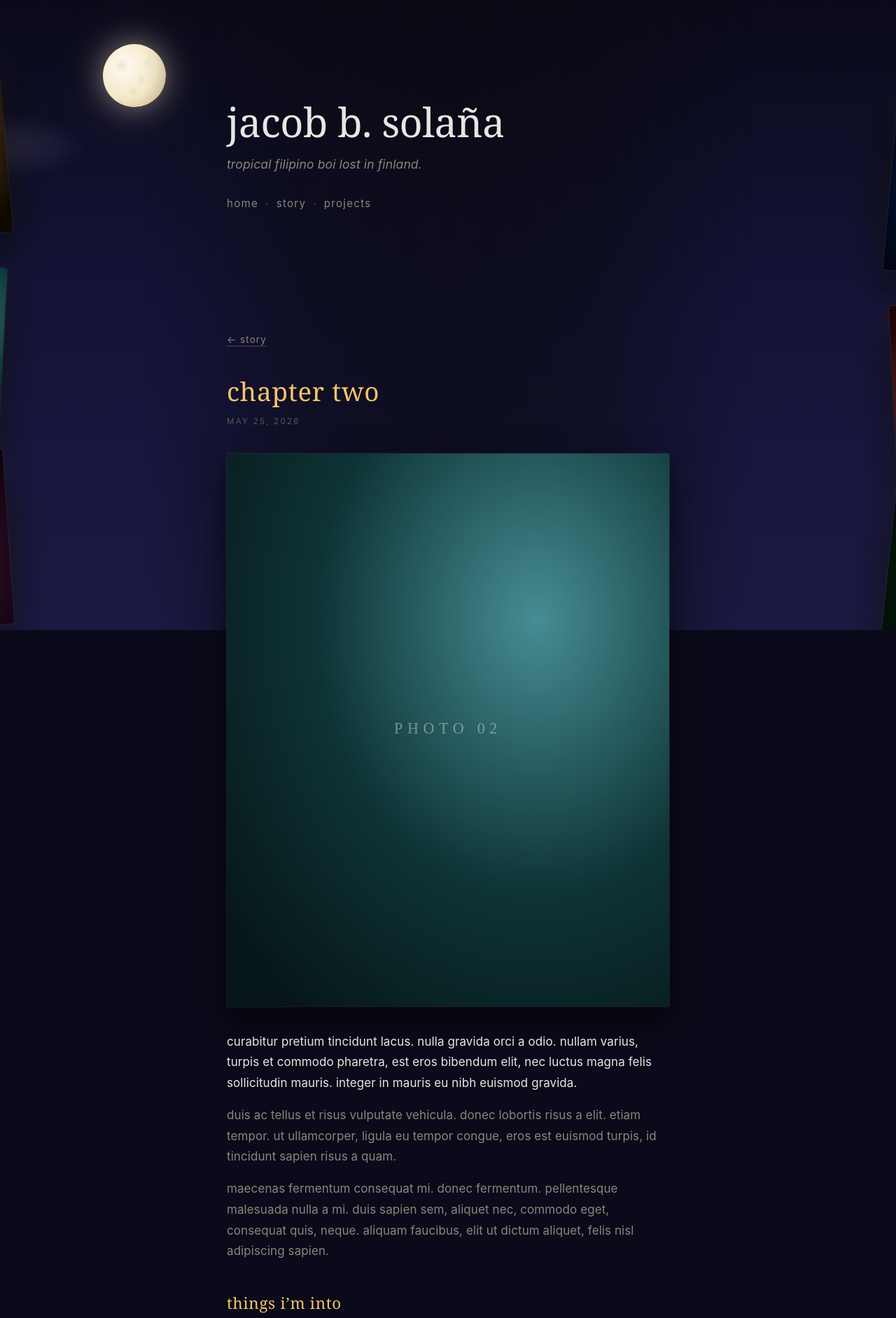
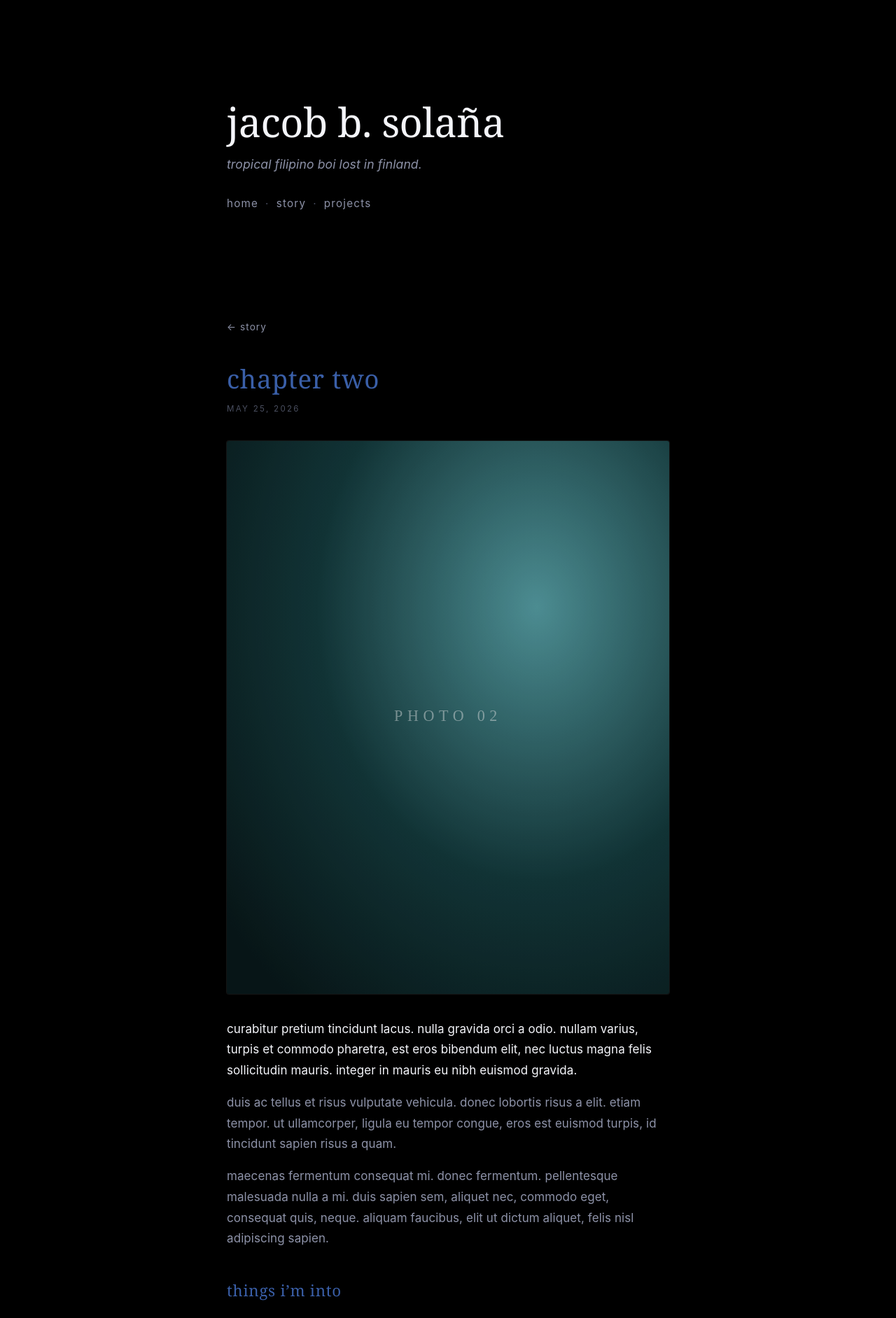
Before and after one commit to jcobrew/jcobrew.github.io, a Jekyll site: the page built from _chapters/chapter-two.md, in a window 1280 px wide. Shown: the top 1883 px of the page at 70% size. Built offline with Jekyll 4.4.1, drawn with Linux system fonts in a browser that asks for light colours.

Commit message:
Simplify: drop moonset + side-peek, recolor to black/white/dark blue
Strips the cinematic flourishes back to a quieter, story-focused
baseline:

- Removes the moonset-at-dawn backdrop (sky, moon, clouds, sun glow)
  from the story-layout default and its CSS / scroll-driven JS.
- Removes the cursor-driven side-peek photo layer (the figures that
  drifted in from the screen edges) and its include, CSS, and JS.
- Drops the dead reel / gallery / vignette CSS that no page references
  any more.
- New palette: pure black background, near-white text, a single heavy
  dark blue (#3a5fa8) for accents, links, and headings.
- Trims script.js down to just the scroll-reveal IntersectionObserver.
- Updates the placeholder README to reflect current usage.

The cinematic / interactive layers can come back later; this leaves a
calm canvas for the writing.

```diff
--- a/_includes/peek-layer.html
+++ /dev/null
@@ -1,8 +0,0 @@
-<div id="side-peek-layer" aria-hidden="true">
-  <figure class="peek left peek-l1" data-rot="-5" data-off="96"><img src="{{ '/assets/placeholders/photo-01.svg' | relative_url }}" alt=""></figure>
-  <figure class="peek left peek-l2" data-rot="3"  data-off="98"><img src="{{ '/assets/placeholders/photo-02.svg' | relative_url }}" alt=""></figure>
-  <figure class="peek left peek-l3" data-rot="-4" data-off="94"><img src="{{ '/assets/placeholders/photo-03.svg' | relative_url }}" alt=""></figure>
-  <figure class="peek right peek-r1" data-rot="5"  data-off="96"><img src="{{ '/assets/placeholders/photo-04.svg' | relative_url }}" alt=""></figure>
-  <figure class="peek right peek-r2" data-rot="-3" data-off="98"><img src="{{ '/assets/placeholders/photo-05.svg' | relative_url }}" alt=""></figure>
-  <figure class="peek right peek-r3" data-rot="6"  data-off="94"><img src="{{ '/assets/placeholders/photo-06.svg' | relative_url }}" alt=""></figure>
-</div>
--- a/_layouts/default.html
+++ b/_layouts/default.html
@@ -8,22 +8,6 @@
   <link rel="stylesheet" href="{{ '/styles.css' | relative_url }}">
 </head>
 <body{% if page.body_class %} class="{{ page.body_class }}"{% endif %}>
-
-  {% if page.body_class == 'story' %}
-    <!-- Moonset-at-dawn backdrop. Sky color, moon position, sun glow, and cloud opacity
-         are driven by scroll progress via CSS variables set in script.js. -->
-    <div id="sky-stage" aria-hidden="true">
-      <div id="sky"></div>
-      <div class="cloud cloud-1"></div>
-      <div class="cloud cloud-2"></div>
-      <div class="cloud cloud-3"></div>
-      <div class="cloud cloud-4"></div>
-      <div id="moon"></div>
-      <div id="sun-glow"></div>
-    </div>
-  {% endif %}
-
-  {% include peek-layer.html %}
 
   <main>
     {% include header.html nav=page.nav %}
--- a/script.js
+++ b/script.js
@@ -1,8 +1,6 @@
 (function () {
   const reduceMotion = window.matchMedia("(prefers-reduced-motion: reduce)").matches;
-  const isMobile = window.matchMedia("(max-width: 768px)").matches;
 
-  // Scroll reveal for sections
   if ("IntersectionObserver" in window && !reduceMotion) {
     const io = new IntersectionObserver(
       (entries) => {
@@ -19,111 +17,4 @@
   } else {
     document.querySelectorAll("section").forEach((s) => s.classList.add("in-view"));
   }
-
-  // Reel: click to expand (placeholder until real <video> is dropped in)
-  const reel = document.querySelector(".reel-frame");
-  if (reel) {
-    reel.addEventListener("click", () => reel.classList.toggle("expanded"));
-    reel.addEventListener("keydown", (e) => {
-      if (e.key === "Enter" || e.key === " ") {
-        e.preventDefault();
-        reel.classList.toggle("expanded");
-      }
-    });
-  }
-
-  // Cursor-driven side peek
-  if (!isMobile && !reduceMotion) {
-    const leftPeeks = Array.from(document.querySelectorAll(".peek.left"));
-    const rightPeeks = Array.from(document.querySelectorAll(".peek.right"));
-
-    let targetLeft = 0;
-    let targetRight = 0;
-    let progLeft = 0;
-    let progRight = 0;
-    let mouseY = window.innerHeight / 2;
-
-    const baseRot = (el) => parseFloat(el.dataset.rot || "0");
-    const baseOff = (el) => parseFloat(el.dataset.off || "96");
-
-    function onMove(e) {
-      const w = window.innerWidth;
-      const x = e.clientX;
-      mouseY = e.clientY;
-      const frac = x / w;
-      targetLeft = Math.max(0, 1 - frac * 2.5);
-      targetRight = Math.max(0, 1 - (1 - frac) * 2.5);
-    }
-
-    function tick() {
-      progLeft += (targetLeft - progLeft) * 0.09;
-      progRight += (targetRight - progRight) * 0.09;
-      const yTilt = (mouseY / window.innerHeight - 0.5) * 6;
-
-      leftPeeks.forEach((p, i) => {
-        const off = baseOff(p);
-        const tx = -off + progLeft * (off - 4 - i * 2);
-        p.style.transform = `translateX(${tx}%) rotate(${baseRot(p) + yTilt * 0.4}deg)`;
-      });
-      rightPeeks.forEach((p, i) => {
-        const off = baseOff(p);
-        const tx = off - progRight * (off - 4 - i * 2);
-        p.style.transform = `translateX(${tx}%) rotate(${baseRot(p) + yTilt * 0.4}deg)`;
-      });
-
-      requestAnimationFrame(tick);
-    }
-
-    window.addEventListener("mousemove", onMove, { passive: true });
-    requestAnimationFrame(tick);
-  }
-
-  // Moonset (story page only): map scroll progress to CSS variables that
-  // drive sky color, moon arc, sun glow, and cloud opacity.
-  if (document.body.classList.contains("story")) {
-    const root = document.documentElement;
-    const MOON_X_START = 15, MOON_X_END = 78;   // vw
-    const MOON_Y_START = 12, MOON_Y_END = 88;   // vh
-    const CLOUD_OP_START = 0.35, CLOUD_OP_END = 0.15;
-    const SUN_RAMP_START = 0.7, SUN_MAX = 0.85;
-
-    function readProgress() {
-      const max = document.documentElement.scrollHeight - window.innerHeight;
-      if (max <= 0) return 0;
-      const p = window.scrollY / max;
-      return p < 0 ? 0 : p > 1 ? 1 : p;
-    }
-
-    function applyProgress(p) {
-      const eased = p * p; // easeInQuad — moon descends faster near horizon
-      const sun = p < SUN_RAMP_START
-        ? 0
-        : ((p - SUN_RAMP_START) / (1 - SUN_RAMP_START)) * SUN_MAX;
-      root.style.setProperty("--scroll-progress", p.toFixed(4));
-      root.style.setProperty("--moon-x", (MOON_X_START + (MOON_X_END - MOON_X_START) * p).toFixed(2) + "vw");
-      root.style.setProperty("--moon-y", (MOON_Y_START + (MOON_Y_END - MOON_Y_START) * eased).toFixed(2) + "vh");
-      root.style.setProperty("--moon-glow-intensity", eased.toFixed(4));
-      root.style.setProperty("--sun-opacity", sun.toFixed(4));
-      root.style.setProperty("--cloud-opacity",
-        (CLOUD_OP_START + (CLOUD_OP_END - CLOUD_OP_START) * p).toFixed(4));
-    }
-
-    let target = readProgress();
-    let current = target;
-    applyProgress(current);
-
-    if (reduceMotion) {
-      // No smoothing loop — write straight from scroll events.
-      window.addEventListener("scroll", () => applyProgress(readProgress()), { passive: true });
-    } else {
-      window.addEventListener("scroll", () => { target = readProgress(); }, { passive: true });
-      const moonTick = () => {
-        current += (target - current) * 0.14;
-        if (Math.abs(target - current) < 0.0004) current = target;
-        applyProgress(current);
-        requestAnimationFrame(moonTick);
-      };
-      requestAnimationFrame(moonTick);
-    }
-  }
 })();
--- a/styles.css
+++ b/styles.css
@@ -1,11 +1,11 @@
 :root {
-  --bg: #0a0a0c;
-  --bg-soft: #14131a;
-  --fg: #e8e6e0;
-  --fg-dim: #8a857c;
-  --fg-faint: #5a564f;
-  --accent: #f4c46a;
-  --accent-soft: rgba(244, 196, 106, 0.18);
+  --bg: #000000;
+  --bg-soft: #0c1430;
+  --fg: #f4f5fa;
+  --fg-dim: #8d92a8;
+  --fg-faint: #4a4f60;
+  --accent: #3a5fa8;
+  --accent-soft: rgba(58, 95, 168, 0.16);
   --frame: rgba(255, 255, 255, 0.08);
 }
 
@@ -23,24 +23,12 @@ body {
   letter-spacing: 0.005em;
   overflow-x: hidden;
   min-height: 100vh;
-  position: relative;
-}
-
-body::before {
-  content: "";
-  position: fixed;
-  inset: 0;
-  pointer-events: none;
-  background: radial-gradient(ellipse at center, transparent 0%, transparent 38%, rgba(0,0,0,0.6) 100%);
-  z-index: 1;
 }
 
 main {
   max-width: 680px;
   margin: 0 auto;
   padding: 16vh 24px 10vh;
-  position: relative;
-  z-index: 3;
 }
 
 header h1 {
@@ -67,7 +55,7 @@ header h1 {
   align-items: baseline;
   font-size: 0.95rem;
   letter-spacing: 0.08em;
-  margin-bottom: 18vh;
+  margin-bottom: 16vh;
 }
 
 .site-nav a {
@@ -87,11 +75,12 @@ header h1 {
   color: var(--fg-faint);
 }
 
+/* === Sections === */
 section {
-  margin: 22vh 0;
+  margin: 14vh 0;
   opacity: 0;
-  transform: translateY(40px);
-  transition: opacity 1.2s ease, transform 1.2s ease;
+  transform: translateY(20px);
+  transition: opacity 0.9s ease, transform 0.9s ease;
 }
 
 section.in-view {
@@ -117,114 +106,9 @@ section p + p {
   color: var(--fg-dim);
 }
 
-/* === Reel === */
-.reel {
-  margin: 26vh -40px;
-  text-align: center;
-}
-
-.reel-frame {
-  position: relative;
-  width: 100%;
-  aspect-ratio: 16 / 9;
-  border-radius: 6px;
-  background: linear-gradient(135deg, #1a1410 0%, #2a1f15 50%, #0e0a06 100%);
-  box-shadow:
-    0 0 60px rgba(244, 196, 106, 0.12),
-    0 0 0 1px var(--frame),
-    inset 0 0 60px rgba(0, 0, 0, 0.7);
-  display: flex;
-  align-items: center;
-  justify-content: center;
-  cursor: pointer;
-  transition: transform 0.6s ease, box-shadow 0.6s ease;
-  overflow: hidden;
-}
-
-.reel-frame::before {
-  content: "";
-  position: absolute;
-  inset: 0;
-  background:
-    radial-gradient(circle at 30% 40%, rgba(244, 196, 106, 0.10), transparent 60%),
-    radial-gradient(circle at 70% 60%, rgba(120, 80, 200, 0.08), transparent 60%);
-  animation: drift 14s ease-in-out infinite alternate;
-}
-
-@keyframes drift {
-  0%   { transform: translate(-4%, -2%) scale(1.05); }
-  100% { transform: translate(4%, 2%) scale(1.12); }
-}
-
-.reel-play {
-  width: 84px;
-  height: 84px;
-  border-radius: 50%;
-  background: rgba(244, 196, 106, 0.10);
-  border: 1px solid rgba(244, 196, 106, 0.45);
-  color: var(--accent);
-  font-size: 28px;
-  display: flex;
-  align-items: center;
-  justify-content: center;
-  position: relative;
-  z-index: 2;
-  transition: transform 0.3s ease, background 0.3s ease;
-}
-
-.reel-frame:hover .reel-play {
-  transform: scale(1.1);
-  background: rgba(244, 196, 106, 0.22);
-}
-
-.reel-frame.expanded {
-  transform: scale(1.03);
-  box-shadow:
-    0 0 140px rgba(244, 196, 106, 0.35),
-    0 0 0 1px var(--accent),
-    inset 0 0 60px rgba(0, 0, 0, 0.5);
-}
-
-.reel-caption {
-  margin-top: 1.2rem;
-  color: var(--fg-faint);
-  font-size: 0.85rem;
-  font-style: italic;
-  letter-spacing: 0.05em;
-}
-
-/* === Gallery === */
-.gallery {
-  display: grid;
-  grid-template-columns: repeat(3, 1fr);
-  gap: 18px;
-  margin-top: 2rem;
-}
-
-.gallery-item {
-  aspect-ratio: 4 / 5;
-  border-radius: 3px;
-  overflow: hidden;
-  box-shadow: 0 0 0 1px var(--frame), 0 10px 30px rgba(0, 0, 0, 0.55);
-  transition: transform 0.5s ease, box-shadow 0.5s ease;
-}
-
-.gallery-item:hover {
-  transform: translateY(-6px);
-  box-shadow: 0 0 0 1px rgba(244, 196, 106, 0.3), 0 18px 40px rgba(0, 0, 0, 0.7);
-}
-
-.gallery-item img {
-  width: 100%;
-  height: 100%;
-  display: block;
-  object-fit: cover;
-  filter: brightness(0.88) saturate(0.92);
-}
-
 /* === Footer === */
 footer.contact {
-  margin-top: 28vh;
+  margin-top: 22vh;
   padding-top: 2rem;
   border-top: 1px solid var(--frame);
   text-align: center;
@@ -235,11 +119,11 @@ footer.contact {
 a {
   color: var(--accent);
   text-decoration: none;
-  border-bottom: 1px solid rgba(244, 196, 106, 0.3);
+  border-bottom: 1px solid rgba(58, 95, 168, 0.35);
   padding-bottom: 1px;
   transition: border-color 0.2s ease, color 0.2s ease;
 }
-a:hover { border-bottom-color: var(--accent); color: #fbe2a8; }
+a:hover { border-bottom-color: var(--accent); color: #6f8fd4; }
 a:focus-visible {
   outline: 2px solid var(--accent);
   outline-offset: 4px;
@@ -251,47 +135,6 @@ a:focus-visible {
   margin: 0 10px;
   color: var(--fg-faint);
 }
-
-/* === Side peek layer === */
-#side-peek-layer {
-  position: fixed;
-  inset: 0;
-  pointer-events: none;
-  z-index: 0;
-  overflow: hidden;
-}
-
-.peek {
-  position: absolute;
-  width: 200px;
-  aspect-ratio: 4 / 5;
-  border-radius: 3px;
-  overflow: hidden;
-  box-shadow:
-    0 0 0 1px rgba(255, 255, 255, 0.06),
-    0 0 40px rgba(244, 196, 106, 0.06),
-    0 20px 60px rgba(0, 0, 0, 0.75);
-  transition: transform 0.6s cubic-bezier(0.2, 0.8, 0.2, 1);
-  will-change: transform;
-}
-
-.peek img {
-  width: 100%;
-  height: 100%;
-  display: block;
-  object-fit: cover;
-  filter: brightness(0.78) saturate(0.95) contrast(1.05);
-}
-
-.peek.left  { left: 0;  transform: translateX(-96%) rotate(-5deg); }
-.peek.right { right: 0; transform: translateX(96%)  rotate(5deg);  }
-
-.peek-l1 { top: 10%; }
-.peek-l2 { top: 42%; }
-.peek-l3 { top: 72%; }
-.peek-r1 { top: 16%; }
-.peek-r2 { top: 48%; }
-.peek-r3 { top: 78%; }
 
 /* === Home teasers === */
 section.teaser {
@@ -333,11 +176,11 @@ section.teaser p {
 
 /* === Projects === */
 section.project-intro {
-  margin: 6vh 0 14vh;
+  margin: 6vh 0 12vh;
 }
 
 section.project {
-  margin: 14vh 0;
+  margin: 10vh 0;
   display: grid;
   grid-template-columns: 140px 1fr;
   gap: 28px;
@@ -357,7 +200,7 @@ section.project {
   height: 100%;
   display: block;
   object-fit: cover;
-  filter: brightness(0.85) saturate(0.92);
+  filter: brightness(0.85) saturate(0.85);
 }
 
 .project-body h3 {
@@ -383,7 +226,7 @@ section.project {
   letter-spacing: 0.18em;
   text-transform: uppercase;
   padding: 3px 10px;
-  border: 1px solid rgba(244, 196, 106, 0.4);
+  border: 1px solid rgba(58, 95, 168, 0.5);
   border-radius: 999px;
   color: var(--accent);
   vertical-align: middle;
@@ -413,6 +256,7 @@ section.lab-list {
   align-items: start;
   text-decoration: none;
   color: inherit;
+  border-bottom: none;
   padding: 14px;
   margin: 0 -14px;
   border-radius: 4px;
@@ -440,7 +284,7 @@ section.lab-list {
   height: 100%;
   display: block;
   object-fit: cover;
-  filter: brightness(0.85) saturate(0.92);
+  filter: brightness(0.85) saturate(0.85);
 }
 
 .chapter-card-body h3,
@@ -484,6 +328,7 @@ article.experiment-meta {
 .chapter-back a {
   color: var(--fg-dim);
   text-decoration: none;
+  border-bottom: none;
   font-size: 0.85rem;
   letter-spacing: 0.08em;
 }
@@ -529,7 +374,7 @@ article.experiment-meta > h2 {
   width: 100%;
   height: auto;
   display: block;
-  filter: brightness(0.9) saturate(0.95);
+  filter: brightness(0.9) saturate(0.85);
 }
 
 .chapter-body p {
@@ -553,12 +398,36 @@ article.experiment-meta > h2 {
 .chapter-body a {
   color: var(--accent);
   text-decoration: underline;
-  text-decoration-color: rgba(244, 196, 106, 0.4);
+  text-decoration-color: rgba(58, 95, 168, 0.45);
   text-underline-offset: 3px;
+  border-bottom: none;
 }
 
 .chapter-body a:hover {
   text-decoration-color: var(--accent);
+}
+
+/* Inline gallery used inside chapter markdown */
+.chapter-body .gallery {
+  display: grid;
+  grid-template-columns: repeat(3, 1fr);
+  gap: 14px;
+  margin: 2rem 0;
+}
+
+.chapter-body .gallery-item {
+  aspect-ratio: 4 / 5;
+  border-radius: 3px;
+  overflow: hidden;
+  box-shadow: 0 0 0 1px var(--frame), 0 10px 30px rgba(0, 0, 0, 0.5);
+}
+
+.chapter-body .gallery-item img {
+  width: 100%;
+  height: 100%;
+  display: block;
+  object-fit: cover;
+  filter: brightness(0.85) saturate(0.85);
 }
 
 .experiment-launch {
@@ -576,6 +445,7 @@ article.experiment-meta > h2 {
 .lab-dot a {
   color: var(--fg-faint);
   text-decoration: none;
+  border-bottom: none;
   opacity: 0.5;
   transition: opacity 0.25s ease, color 0.25s ease;
 }
@@ -585,192 +455,17 @@ article.experiment-meta > h2 {
   opacity: 1;
 }
 
-/* === Moonset theme (story page only) ===
-   Sky, moon, clouds, and sun glow respond to scroll progress.
-   CSS variables (--scroll-progress, --moon-x, --moon-y, --moon-glow-intensity,
-   --sun-opacity, --cloud-opacity) are written by script.js. */
-body.story {
-  --scroll-progress: 0;
-  --moon-x: 15vw;
-  --moon-y: 12vh;
-  --moon-glow-intensity: 0;
-  --sun-opacity: 0;
-  --cloud-opacity: 0.35;
-  background: transparent;
-}
-
-html:has(body.story) { background: #0a0a1a; }
-
-/* Replace the radial vignette with a centered column overlay so the
-   sky stays vibrant at the edges while the text column keeps contrast. */
-body.story::before {
-  background: linear-gradient(
-    to right,
-    transparent 0%,
-    transparent 16%,
-    rgba(10, 10, 18, 0.55) 34%,
-    rgba(10, 10, 18, 0.65) 50%,
-    rgba(10, 10, 18, 0.55) 66%,
-    transparent 84%,
-    transparent 100%
-  );
-}
-
-#sky-stage {
-  position: fixed;
-  inset: 0;
-  z-index: 0;
-  pointer-events: none;
-  overflow: hidden;
-}
-
-#sky {
-  position: absolute;
-  inset: 0;
-  background: linear-gradient(
-    to bottom,
-    #0a0a1a 0%,
-    #14143a 50%,
-    #1c1a44 100%
-  );
-}
-
-/* Dawn overlay — opacity == scroll-progress.
-   Indigo blends through rose-violet, magenta, coral, gold as it fades in. */
-#sky::after {
-  content: "";
-  position: absolute;
-  inset: 0;
-  opacity: var(--scroll-progress);
-  background: linear-gradient(
-    to bottom,
-    #5a3a78 0%,
-    #8a3a78 28%,
-    #c84a78 52%,
-    #e87a4a 78%,
-    #f4c46a 100%
-  );
-}
-
-#moon {
-  position: absolute;
-  top: var(--moon-y);
-  left: var(--moon-x);
-  width: 90px;
-  height: 90px;
-  margin: -45px 0 0 -45px;
-  border-radius: 50%;
-  background: radial-gradient(
-    circle at 35% 35%,
-    #fefaf0 0%,
-    #f4e8c8 55%,
-    #d8c298 85%,
-    #b89c70 100%
-  );
-  box-shadow:
-    0 0 calc(40px + var(--moon-glow-intensity) * 70px) rgba(255, 240, 200, calc(0.45 + var(--moon-glow-intensity) * 0.35)),
-    0 0 calc(90px + var(--moon-glow-intensity) * 140px) rgba(255, 220, 170, calc(0.18 + var(--moon-glow-intensity) * 0.32));
-  will-change: top, left;
-}
-
-#moon::before {
-  content: "";
-  position: absolute;
-  inset: 6%;
-  border-radius: 50%;
-  background:
-    radial-gradient(circle at 28% 32%, rgba(80, 60, 40, 0.10) 0%, transparent 14%),
-    radial-gradient(circle at 62% 58%, rgba(80, 60, 40, 0.08) 0%, transparent 11%),
-    radial-gradient(circle at 48% 78%, rgba(80, 60, 40, 0.07) 0%, transparent 9%),
-    radial-gradient(circle at 72% 28%, rgba(80, 60, 40, 0.06) 0%, transparent 7%);
-}
-
-#sun-glow {
-  position: absolute;
-  bottom: -25vh;
-  left: -15vw;
-  width: 85vw;
-  height: 85vh;
-  opacity: var(--sun-opacity);
-  background: radial-gradient(
-    ellipse at 30% 80%,
-    rgba(255, 210, 130, 0.55) 0%,
-    rgba(244, 150, 100, 0.32) 22%,
-    rgba(212, 100, 130, 0.14) 48%,
-    transparent 70%
-  );
-  filter: blur(12px);
-}
-
-.cloud {
-  position: absolute;
-  border-radius: 50%;
-  opacity: var(--cloud-opacity);
-  background: radial-gradient(
-    ellipse,
-    rgba(225, 215, 235, 0.55) 0%,
-    rgba(185, 175, 205, 0.32) 42%,
-    transparent 72%
-  );
-  filter: blur(10px);
-  will-change: transform;
-}
-
-.cloud-1 { top: 18%; width: 380px; height: 95px; animation: drift-cloud-1 85s linear infinite; }
-.cloud-2 { top: 34%; width: 480px; height: 115px; animation: drift-cloud-2 115s linear infinite; }
-.cloud-3 { top: 9%;  width: 320px; height: 80px;  animation: drift-cloud-3 95s linear infinite; }
-.cloud-4 { top: 52%; width: 420px; height: 105px; animation: drift-cloud-4 135s linear infinite; }
-
-@keyframes drift-cloud-1 {
-  from { transform: translateX(-30vw); }
-  to   { transform: translateX(130vw); }
-}
-@keyframes drift-cloud-2 {
-  from { transform: translateX(130vw); }
-  to   { transform: translateX(-45vw); }
-}
-@keyframes drift-cloud-3 {
-  from { transform: translateX(-40vw); }
-  to   { transform: translateX(130vw); }
-}
-@keyframes drift-cloud-4 {
-  from { transform: translateX(130vw); }
-  to   { transform: translateX(-45vw); }
-}
-
-/* Re-stack: sky stage at the bottom, side-peek photos in front of the sky,
-   content on top. Vignette/column overlay sits between. */
-body.story #side-peek-layer { z-index: 3; }
-body.story main { z-index: 4; }
-
 /* === Mobile === */
 @media (max-width: 768px) {
   body { font-size: 16px; }
   main { padding: 12vh 20px 8vh; }
-  .site-nav { margin-bottom: 14vh; }
-  section { margin: 16vh 0; }
+  .site-nav { margin-bottom: 12vh; }
+  section { margin: 12vh 0; }
   section.teaser { margin: 8vh 0; }
-  section.project { grid-template-columns: 90px 1fr; gap: 16px; margin: 10vh 0; }
+  section.project,
   .chapter-card,
   .lab-card { grid-template-columns: 90px 1fr; gap: 16px; }
-  .reel { margin-left: 0; margin-right: 0; }
-  .gallery { grid-template-columns: repeat(2, 1fr); gap: 12px; }
-  #side-peek-layer { display: none; }
-
-  /* Moonset scales down on mobile but stays visible. */
-  body.story #moon { width: 64px; height: 64px; margin: -32px 0 0 -32px; }
-  body.story .cloud-1 { width: 240px; height: 70px; }
-  body.story .cloud-2 { width: 300px; height: 80px; }
-  body.story .cloud-3 { width: 200px; height: 60px; }
-  body.story .cloud-4 { width: 260px; height: 75px; }
-  body.story::before {
-    background: linear-gradient(
-      to right,
-      rgba(10, 10, 18, 0.55) 0%,
-      rgba(10, 10, 18, 0.65) 50%,
-      rgba(10, 10, 18, 0.55) 100%
-    );
-  }
+  .chapter-body .gallery { grid-template-columns: repeat(2, 1fr); gap: 10px; }
 }
 
 /* === Reduced motion === */
@@ -781,5 +476,4 @@ body.story main { z-index: 4; }
     animation-iteration-count: 1 !important;
   }
   section { opacity: 1; transform: none; }
-  #side-peek-layer { display: none; }
 }
```
Also changed, not shown: assets/placeholders/README.md (+7 -5 lines).
